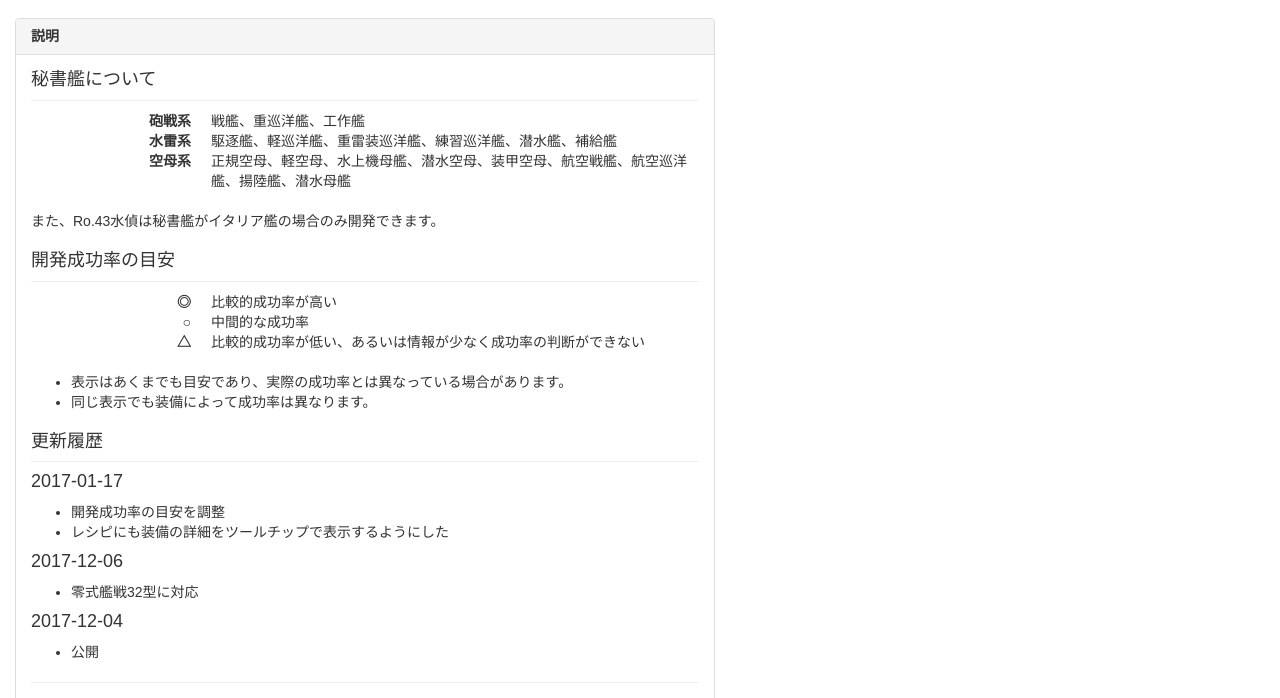
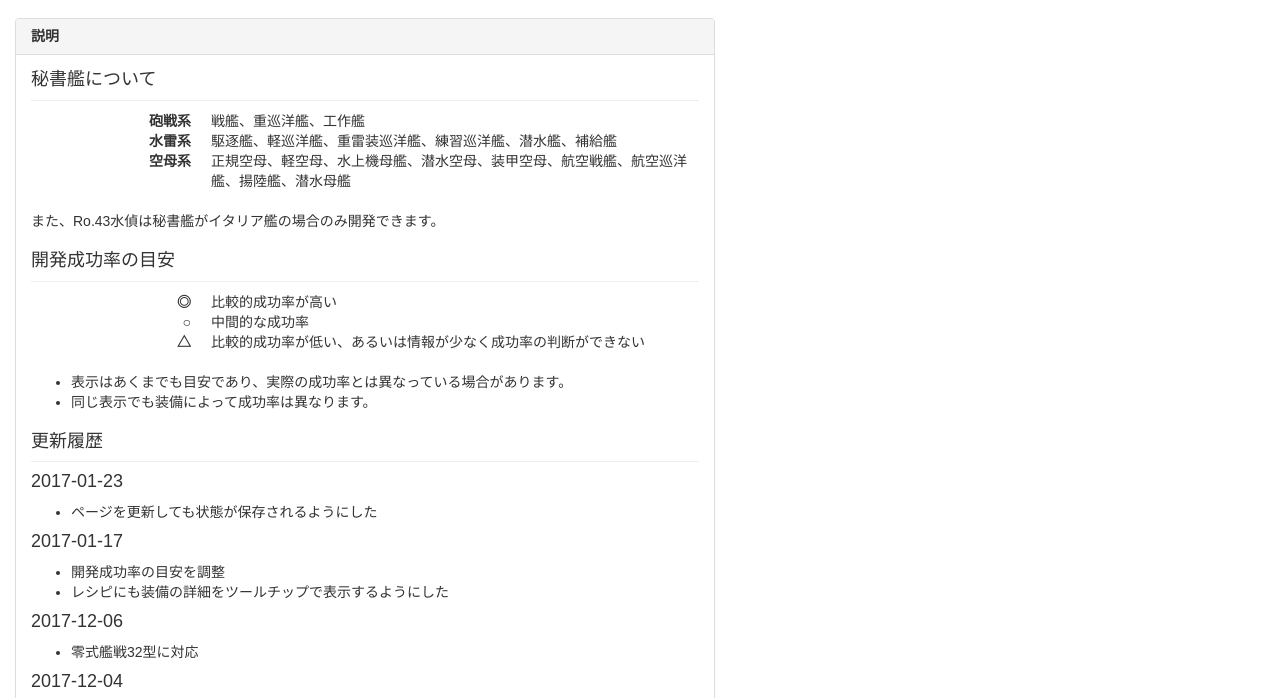
Before and after one commit to wantora/kancolle-recipe-generator, a React app: page public/index.html in a window 1280 px wide. Shown: the part 102-800 px from the top of the page. Built offline with nearby package versions, Linux system fonts and the light colour scheme.

Commit message:
更新履歴を追加

```diff
--- a/public/index.html
+++ b/public/index.html
@@ -43,6 +43,12 @@
       </ul>
 
       <h3>更新履歴</h3>
+
+      <h4>2017-01-23</h4>
+
+      <ul>
+      <li>ページを更新しても状態が保存されるようにした</li>
+      </ul>
 
       <h4>2017-01-17</h4>
 
```
